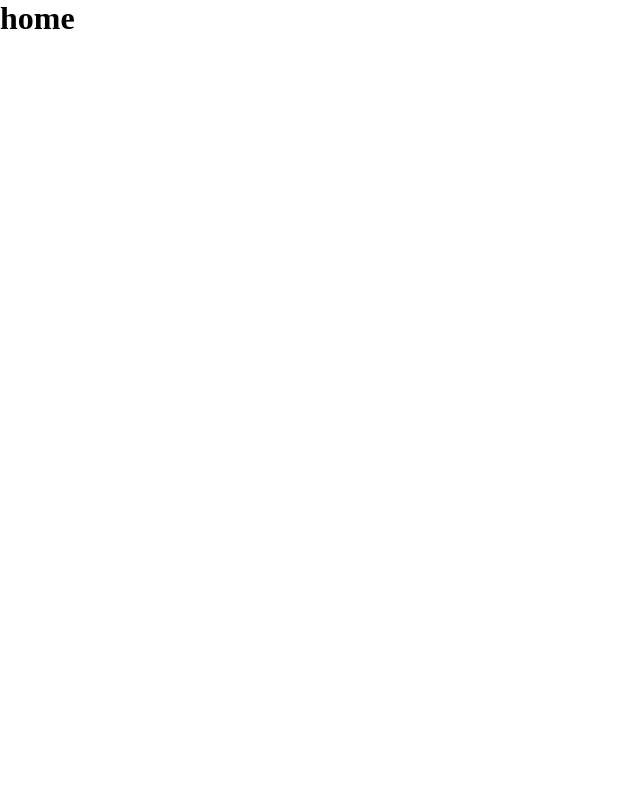
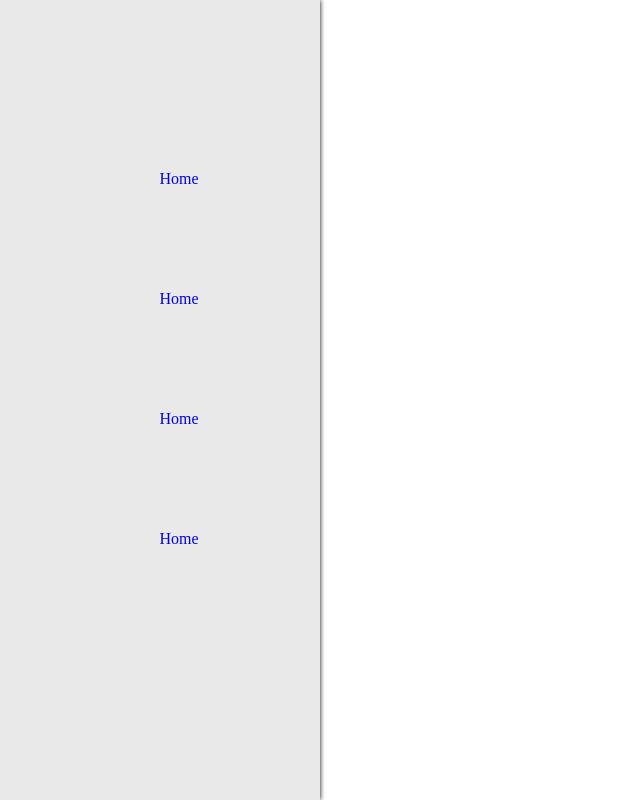
Before and after one commit to SiddharthIsCoding/UPDESH-PROTOTYPE, a Flask app: page / in a window 1280 px wide. Before the commit the part shown is almost empty. Shown: the whole page, without its empty margins (0-640 px from the left). Run offline with Flask 3, Linux system fonts and the light colour scheme.

Commit message:
frontend changes

```diff
--- a/static/style.css
+++ b/static/style.css
@@ -6,8 +6,43 @@
 
 }
 
+nav
+{
+    width: 25%;
+    height: 100vh;
+    position: fixed;
+    background: rgb(233, 233, 233);
+    box-shadow: 0px 0px 5px black;
+    left: 0px;
+    top: 0px;
+    justify-content: center;
+    align-items: center;
+}
 
-body
+nav > ul
 {
+    display: block;
+    width: 60%;
+    margin-right: auto;
+    margin-left: auto;
+    margin-top:20vh;
+}
 
+nav > ul > li
+{
+    display: block;
+    width: 150px;
+    position: relative;
+    height: 40px;
+    margin-top: 10vh;
 }
+
+nav > ul > li > a
+{
+    display: block;
+    width: 100%;
+    height: 100%;
+    text-decoration: none;
+    text-align: center;
+    padding: 10px;
+}
--- a/templates/index.html
+++ b/templates/index.html
@@ -7,6 +7,15 @@
     <link rel="stylesheet" href="./static/style.css">
 </head>
 <body>
-    <h1>home</h1>
+
+    <nav>
+        <ul>
+            <li><a href="#">Home</a></li>
+            <li><a href="#">Home</a></li>
+            <li><a href="#">Home</a></li>
+            <li><a href="#">Home</a></li>
+        </ul>
+    </nav>
+
 </body>
 </html>
```
